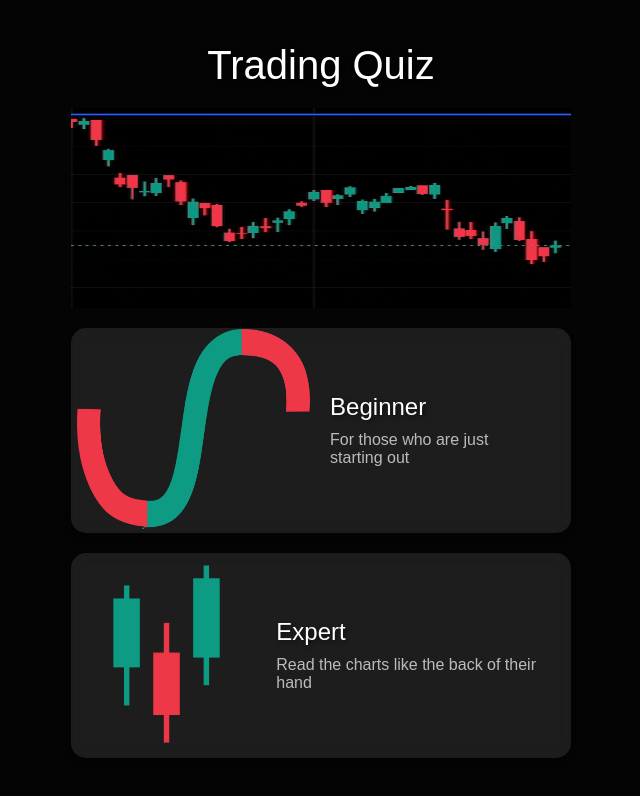
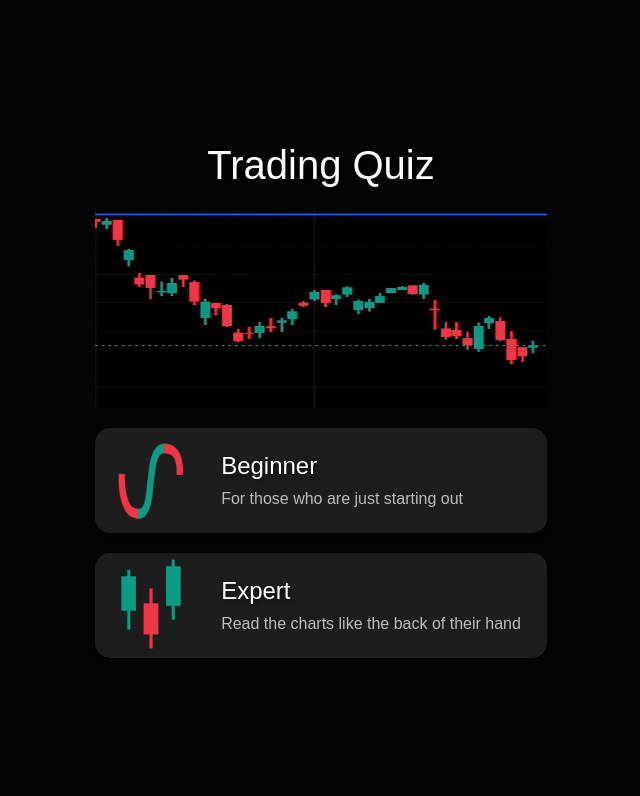
Before and after one commit to sanzay83/tradingQuiz, a React (Create React App) app: page / in a window 1280 px wide. Shown: the top 796 px of the page, without its empty margins (319-959 px from the left). Built offline with nearby package versions, Linux system fonts and the light colour scheme.

Commit message:
added changes on home buttons images

```diff
--- a/package.json
+++ b/package.json
@@ -11,7 +11,7 @@
     "sass": "^1.77.8"
   },
   "scripts": {
-    "start": "react-scripts start",
+    "start": "set PORT=5000 && react-scripts start",
     "build": "react-scripts build"
   },
   "eslintConfig": {
--- a/src/components/App.jsx
+++ b/src/components/App.jsx
@@ -3,6 +3,7 @@ import { Routes, Route } from "react-router-dom";
 import Home from "./Home";
 import Quiz from "./Quiz";
 import Result from "./Result";
+import Study from "./Study";
 import SplashScreen from "./Splashscreen";
 
 function App() {
@@ -23,6 +24,7 @@ function App() {
           <Route path="/" element={<Home />} />
           <Route path="/quiz" element={<Quiz />} />
           <Route path="/results" element={<Result />} />
+          <Route path="/study" element={<Study />} />
         </Routes>
       )}
     </>
--- a/src/components/Home.jsx
+++ b/src/components/Home.jsx
@@ -37,7 +37,7 @@ function Home() {
             className="level-container"
             onClick={() => handleButton(item)}
           >
-						<div className="imaheholder">
+            <div className="imageholder">
               <img
                 src={item.image}
                 className="level-picture"
--- a/src/styles/Home.scss
+++ b/src/styles/Home.scss
@@ -76,6 +76,10 @@
   text-align: left;
 }
 
+.imageholder img {
+  height: 100px;
+}
+
 .level-picture {
   height: auto;
   width: 250px;
```
Also changed, not shown: src/assets/easy.png, 1 other file (tests, documents, lock files or other folders). Lines whose indentation alone changed are shown as unchanged.
